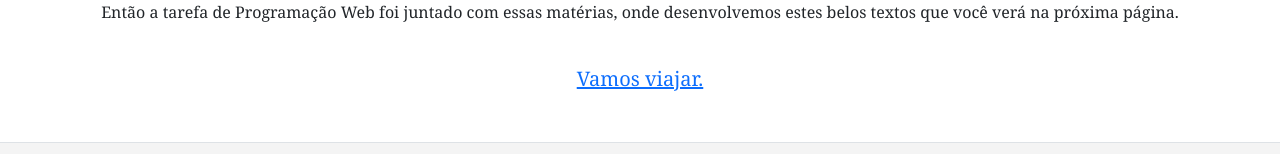
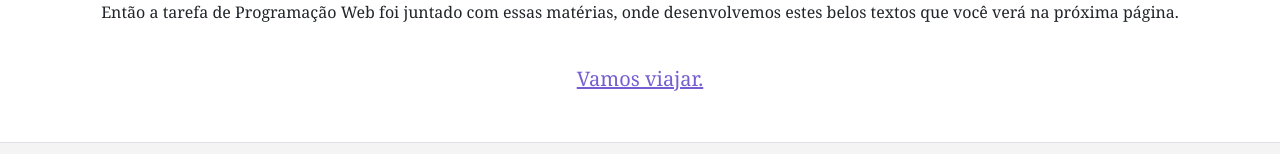
Before and after one commit to MissKik/designdigital_pw, a plain HTML site: page index.html in a window 1280 px wide. Shown: the part 927-1081 px from the top of the page. Drawn offline with nearby package versions, Linux system fonts and the light colour scheme.

Commit message:
Update index.html

```diff
--- a/index.html
+++ b/index.html
@@ -106,7 +106,7 @@
                 estes belos textos que você verá na próxima página.
                 <br>
                 <br>
-                <p class="titulozinho"> <a href="design.html"> Vamos viajar. </a></p>
+                <p> <a href="design.html" class="titulozinho"> Vamos viajar. </a></p>
             </p>
         </div>
     </main>
```
